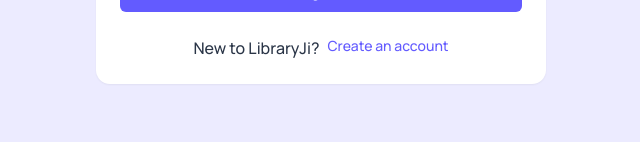
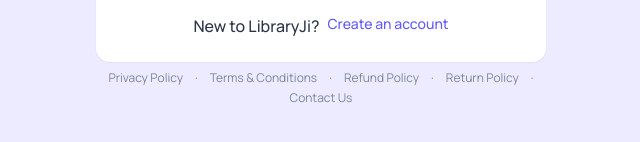
Before and after one commit to mdconsultancy/libraryji-frontend, a Next.js app: page /auth/login in a window 1280 px wide. Shown: the part 534-676 px from the top of the page, without its empty margins (319-959 px from the left). Built offline with nearby package versions, Linux system fonts and the light colour scheme; no server answers.

Commit message:
Add PolicyLinks component and Contact Us page

```diff
--- a/src/app/(DashboardLayout)/page.tsx
+++ b/src/app/(DashboardLayout)/page.tsx
@@ -16,6 +16,7 @@
 import Link from "next/link";
 import { useApi } from "@/hooks/useApi";
 import DashboardSkeleton from "@/components/shared/DashboardSkeleton";
+import PolicyLinks from "@/app/components/shared/PolicyLinks";
 import { useAuth } from "@/context/AuthContext";
 import type { DashboardSummary, RevenueChartPoint, RecentActivityItem, Member } from "@/types";
 
@@ -93,6 +94,7 @@
               Hinguland Digital Marketing
             </Link>
           </p>
+          <PolicyLinks />
         </div>
       </div>
 
@@ -101,7 +103,8 @@
         {summary && <MobileStatsGrid summary={summary} />}
         <InquiryCard summary={summary ?? null} />
         <MobileRecentActivity activity={activity ?? []} loading={loadingActivity} />
-        <p className="text-sm text-center py-2">
+        <div className="text-center py-2">
+          <p className="text-sm">
             Design and Developed by{" "}
             <Link
               href="https://hinguland.com/"
@@ -111,6 +114,8 @@
               Hinguland Digital Marketing
             </Link>
           </p>
+          <PolicyLinks />
+        </div>
       </div>
     </>
   );
--- a/src/app/components/auth/login.tsx
+++ b/src/app/components/auth/login.tsx
@@ -4,6 +4,7 @@
 import { useRouter } from 'next/navigation'
 import FullLogo from '@/app/(DashboardLayout)/layout/shared/logo/FullLogo'
 import CardBox from '../shared/CardBox'
+import PolicyLinks from '../shared/PolicyLinks'
 import Link from 'next/link'
 import { Label } from '@/components/ui/label'
 import { Checkbox } from '@/components/ui/checkbox'
@@ -146,6 +147,7 @@
               </div>
             </form>
           </CardBox>
+          <PolicyLinks />
         </div>
       </div>
     )
@@ -262,6 +264,7 @@
               </div>
             </form>
           </CardBox>
+          <PolicyLinks />
         </div>
       </div>
     </>
--- a/src/app/components/auth/register.tsx
+++ b/src/app/components/auth/register.tsx
@@ -4,6 +4,7 @@
 import { useRouter } from 'next/navigation'
 import FullLogo from '@/app/(DashboardLayout)/layout/shared/logo/FullLogo'
 import CardBox from '../shared/CardBox'
+import PolicyLinks from '../shared/PolicyLinks'
 import Link from 'next/link'
 import { Input } from '@/components/ui/input'
 import { Button } from '@/components/ui/button'
@@ -205,6 +206,7 @@
               </div>
             </form>
           </CardBox>
+          <PolicyLinks />
         </div>
       </div>
     </>
--- /dev/null
+++ b/src/app/components/shared/PolicyLinks.tsx
@@ -0,0 +1,17 @@
+import Link from 'next/link';
+
+export default function PolicyLinks() {
+  return (
+    <div className="flex flex-wrap justify-center gap-x-3 gap-y-1 text-xs text-darklink mt-2">
+      <Link href="/privacy-policy" className="hover:text-primary transition-colors">Privacy Policy</Link>
+      <span>&middot;</span>
+      <Link href="/terms-conditions" className="hover:text-primary transition-colors">Terms &amp; Conditions</Link>
+      <span>&middot;</span>
+      <Link href="/refund-cancellation-policy" className="hover:text-primary transition-colors">Refund Policy</Link>
+      <span>&middot;</span>
+      <Link href="/return-policy" className="hover:text-primary transition-colors">Return Policy</Link>
+      <span>&middot;</span>
+      <Link href="/contact-us" className="hover:text-primary transition-colors">Contact Us</Link>
+    </div>
+  );
+}
--- /dev/null
+++ b/src/app/contact-us/page.tsx
@@ -0,0 +1,28 @@
+import LegalPage, { type LegalBlock } from "@/components/legal/LegalPage";
+
+export const metadata = {
+  title: "Contact Us — LibraryJi",
+};
+
+const blocks: LegalBlock[] = [
+  {
+    type: "p",
+    text: "If you have any questions or need assistance, feel free to reach out to us using the contact details below. We are here to help you!",
+  },
+  { type: "h2", text: "Need Help?" },
+  {
+    type: "ul",
+    items: [
+      "WhatsApp: +91 70697 63365",
+      "WhatsApp: +91 99829 25680",
+      "Call: +91 70697 63365",
+      "Call: +91 99829 25680",
+      "Email: support@libraryji.in",
+      "Email: libraryji54@gmail.com",
+    ],
+  },
+];
+
+export default function ContactUsPage() {
+  return <LegalPage title="Contact Us" lastUpdated="15 August 2026" blocks={blocks} />;
+}
```
Lines whose indentation alone changed are shown as unchanged.
